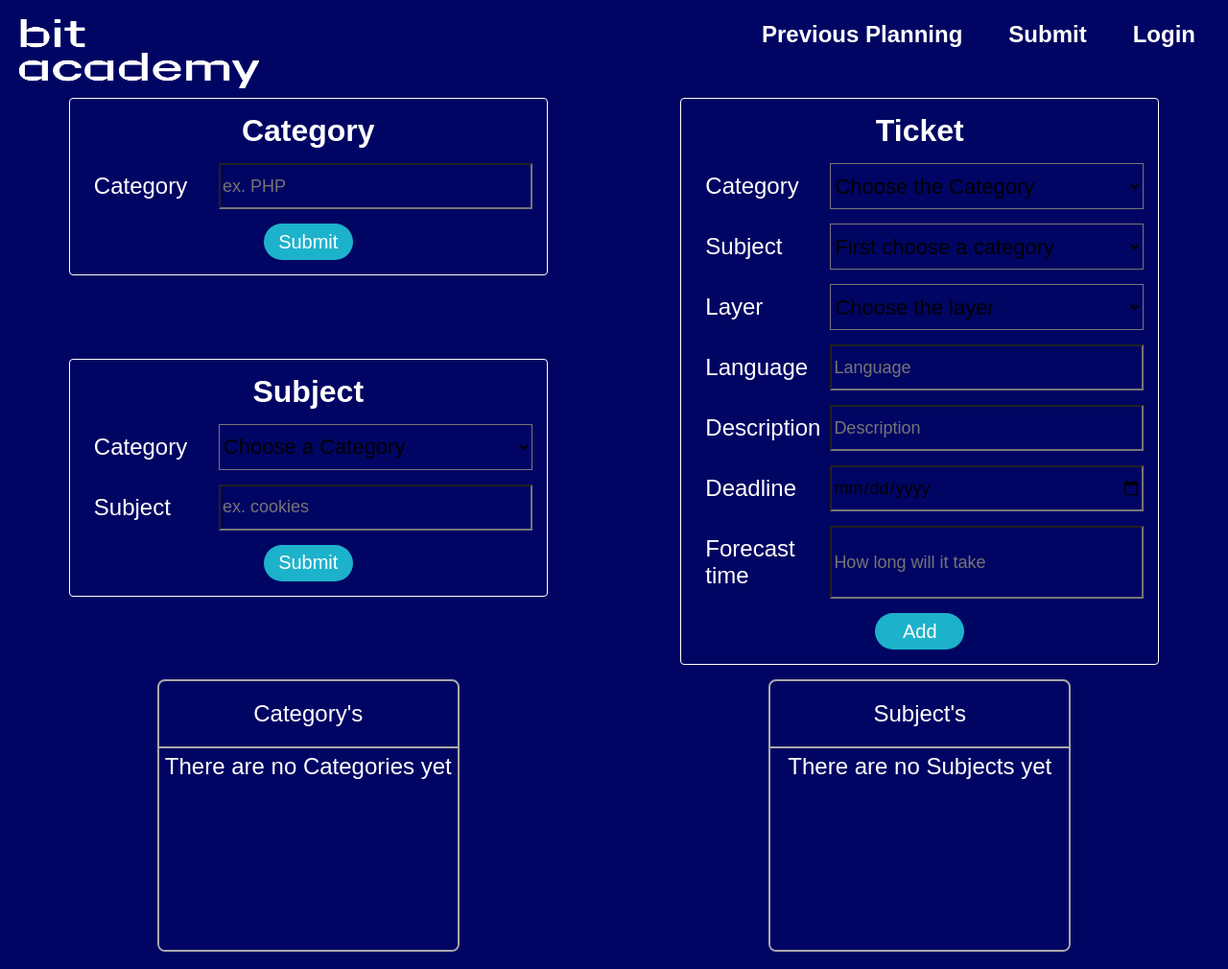
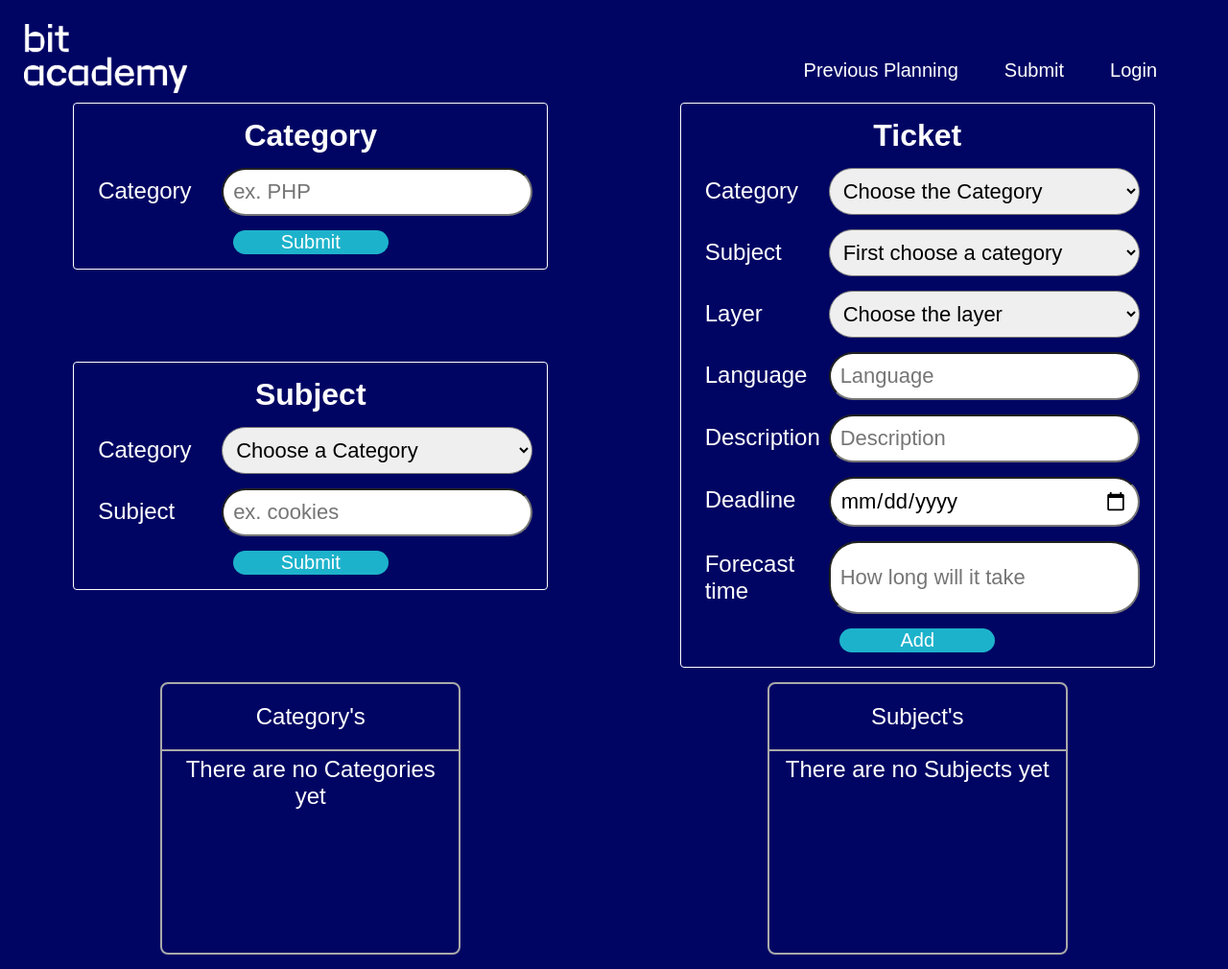
Before and after one commit to DylanEckhart/Bit-Academy, a PHP site: page /Admin/category.php in a window 1280 px wide. Shown: the whole page at 96% size. Run offline with PHP 8.4, Linux system fonts and the light colour scheme; data that the repository does not hold is empty.

Commit message:
i still need to make some changes to the page but most of it is working

```diff
--- a/Admin/category.php
+++ b/Admin/category.php
@@ -4,7 +4,7 @@
     <meta name="viewport" content="width=device-width, initial-scale=1.0">
     <meta charset="UTF-8">
     <link href="category_style.css" rel="stylesheet">
-    <link href="../style.css" rel="stylesheet">
+<!--    <link href="../style.css" rel="stylesheet">-->
     <title>Category creator</title>
     <link rel="icon" href="../images/icon/favicon.ico" type="image/icon">
 </head>
@@ -31,7 +31,6 @@ $setCategories = mysqli_query($conn, $getCategoryQuery);
 
 if (isset($_POST["selectCategory"])) {
     $_SESSION["selectedCategory"] = $_POST["selectCategory"];
-    echo $_SESSION["selectedCategory"];
 
     $getSubjectsWithCategories = "select * from categories_and_subjects where categories_Category = '" . $_SESSION["selectedCategory"] . "'";
     $setSubjectsAndCategories = mysqli_query($conn, $getSubjectsWithCategories);
--- a/Admin/category_style.css
+++ b/Admin/category_style.css
@@ -1,4 +1,4 @@
-@import "../Header/style.css";
+@import url(../Header/style.css);
 
 * {
     font-family: Arial, sans-serif;
@@ -36,22 +36,17 @@
 }
 
 input {
-    font-size: 18px;
+    font-size: 22px;
     color: black;
-}
-
-label {
-    font-size: 18px;
-}
-
-input {
-    font-size: 18px;
-    color: black;
+    border-radius: 30px;
+    padding: 10px;
 }
 
 select {
     font-size: 22px;
     color: black;
+    border-radius: 30px;
+    padding: 10px;
 }
 
 option {
@@ -111,8 +106,8 @@ div.existingList::-webkit-scrollbar-thumb {
 button {
     background-color: #1db2cb;
     border-radius: 30px;
-    width: 20%;
-    height: 3vw;
+    width: 35%;
+    height: auto;
     border: none;
     font-size: 2.5vh;
     margin: auto;
@@ -129,6 +124,7 @@ button {
 
 /*responsive*/
 @media screen and (max-width: 800px) {
+
     #grid {
         display: grid;
         grid-template: auto / minmax(0, 1fr);
@@ -154,4 +150,18 @@ button {
     #formTicket {
         grid-row-start: 3;
     }
+
+    input, select, p {
+        font-size: 16px;
+    }
 }
+
+@media screen and (max-width: 500px){
+    .form {
+        grid-template: auto / 1fr;
+    }
+
+    button, .formTitle {
+        grid-column: span 1;
+    }
+}
--- a/Header/style.css
+++ b/Header/style.css
@@ -2,13 +2,11 @@
     font-family: "Roobert", "Helvetica", "Arial", sans-serif;
     margin: 0;
     color: white;
-    background-color: #000563;
     overflow-x: hidden;
 }
 body{
-    margin-left: 7.5vw;
-    margin-top:3vw;
-    margin-right: auto;
+    margin: 15px;
+    background-color: #000563;
 }
 
 h1#PageName{
@@ -38,7 +36,7 @@ ul{
 }
 
 /*nav link list items*/
-.nav-links ul li {
+.nav-links #header li {
     display: block;
     transition: all 1s ease;
 }
@@ -90,13 +88,13 @@ p {
     }
 
 
-/*nav link list items*/
+    /*nav link list items*/
     .nav-links ul li {
         display: block;
         transition: all 1s ease;
 
     }
-/*div of navlinks / white background of mobile nav bar*/
+    /*div of navlinks / white background of mobile nav bar*/
     .nav-links {
         position: absolute;
         background: white;
```
